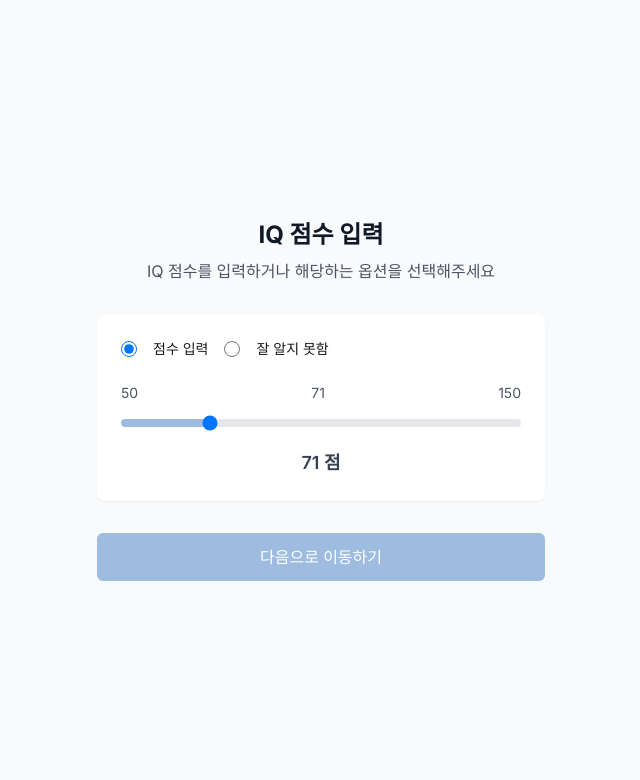
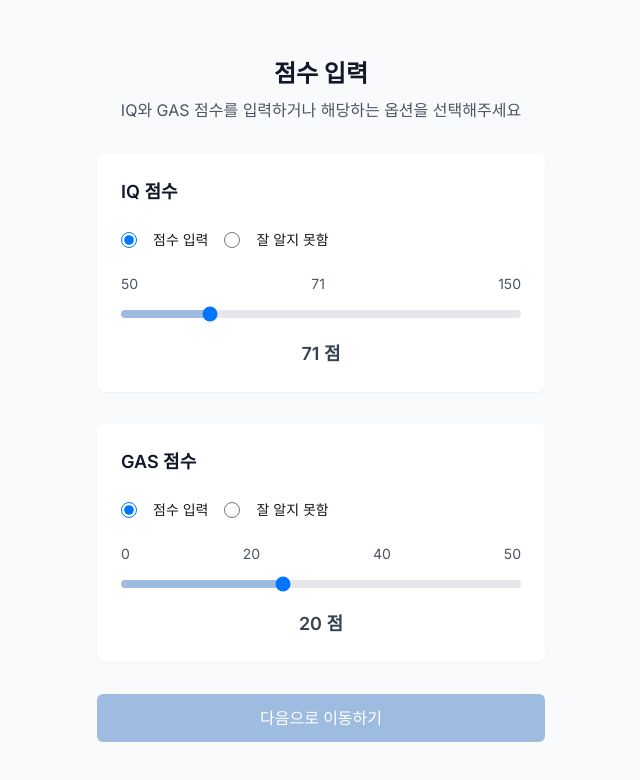
Before and after one commit to tinon1004/LookNLearn, a Next.js app: page /signup/score in a window 1280 px wide. Shown: the top 780 px of the page, without its empty margins (319-959 px from the left). Built offline with nearby package versions, Linux system fonts and the light colour scheme.

Commit message:
Feat: add GAS score part

```diff
--- a/src/app/signup/score/ScoreSelectionPage.tsx
+++ b/src/app/signup/score/ScoreSelectionPage.tsx
@@ -3,25 +3,37 @@
 import { useRouter } from 'next/navigation';
 import { useState } from 'react';
 
-type IQStatus = 'slider' | 'unknown';
+type ScoreStatus = 'slider' | 'unknown';
 
-interface IQData {
+interface ScorData {
   iq: number | null;
-  iqStatus: IQStatus;
+  iqStatus: ScoreStatus;
+  gas: number | null;
+  gasStatus: ScoreStatus;
 }
 
 export default function ScoreSelectionPage() {
   const router = useRouter();
-  const [formData, setFormData] = useState<IQData>({
+  const [formData, setFormData] = useState<ScorData>({
     iq: 71,
-    iqStatus: 'slider'
+    iqStatus: 'slider',
+    gas: 20,
+    gasStatus: 'slider'
   });
 
-  const handleIQStatusChange = (status: IQStatus) => {
+  const handleIQStatusChange = (status: ScoreStatus) => {
     setFormData(prev => ({
       ...prev,
       iqStatus: status,
       iq: status === 'slider' ? prev.iq : null
+    }));
+  };
+
+  const handleGASStatusChange = (status: ScoreStatus) => {
+    setFormData(prev => ({
+      ...prev,
+      gasStatus: status,
+      gas: status === 'slider' ? prev.gas : null
     }));
   };
 
@@ -39,12 +51,12 @@ export default function ScoreSelectionPage() {
     <div className="flex flex-col items-center justify-center min-h-screen bg-gray-50 p-4">
       <div className="w-full max-w-md space-y-8">
         <div className="text-center">
-          <h1 className="text-2xl font-bold text-gray-900">IQ 점수 입력</h1>
-          <p className="mt-2 text-gray-600">IQ 점수를 입력하거나 해당하는 옵션을 선택해주세요</p>
+          <h1 className="text-2xl font-bold text-gray-900">점수 입력</h1>
+          <p className="mt-2 text-gray-600">IQ와 GAS 점수를 입력하거나 해당하는 옵션을 선택해주세요</p>
         </div>
 
         <div className="w-full space-y-6 bg-white p-6 rounded-lg shadow-sm">
-
+            <h2 className="text-lg font-semibold text-gray-900">IQ 점수</h2>
             <div className="space-y-4">
                 <div className="flex items-center space-x-4">
                 <input
@@ -113,6 +125,79 @@ export default function ScoreSelectionPage() {
 
         </div>
 
+
+        <div className="w-full space-y-6 bg-white p-6 rounded-lg shadow-sm">
+            <h2 className="text-lg font-semibold text-gray-900">GAS 점수</h2>
+            <div className="space-y-4">
+                <div className="flex items-center space-x-4">
+                <input
+                    type="radio"
+                    id="gasSlider"
+                    checked={formData.gasStatus === 'slider'}
+                    onChange={() => handleGASStatusChange('slider')}
+                    className="w-4 h-4 text-[#9EBCDF] focus:ring-[#9EBCDF]"
+                />
+                <label htmlFor="gasSlider" className="text-sm">
+                    점수 입력
+                </label>
+
+                <input
+                    type="radio"
+                    id="gasUnknown"
+                    checked={formData.gasStatus === 'unknown'}
+                    onChange={() => handleGASStatusChange('unknown')}
+                    className="w-4 h-4 text-[#9EBCDF] focus:ring-[#9EBCDF]"
+                />
+                <label htmlFor="gasUnknown" className="text-sm">
+                    잘 알지 못함
+                </label>
+                </div>
+            </div>
+
+            {formData.gasStatus === 'slider' && (
+                <div className="space-y-4">
+                <div className="flex justify-between text-sm text-gray-600">
+                    <span>0</span>
+                    <span>20</span>
+                    <span>40</span>
+                    <span>50</span>
+                </div>
+
+                <input
+                    type="range"
+                    min="0"
+                    max="50"
+                    step="1"
+                    value={formData.gas ?? 20}
+                    onChange={(e) => {
+                        const value = Number(e.target.value);
+                        setFormData(prev => ({
+                          ...prev,
+                          gas: value
+                        }));
+                      }}
+                    className="w-full h-2 bg-gray-200 rounded-lg appearance-none cursor-pointer"
+                    style={{
+                        background: `linear-gradient(to right, #9EBCDF 0%, #9EBCDF ${(formData.gas || 0) * 2}%, #E5E7EB ${(formData.gas || 0) * 2}%, #E5E7EB 100%)`
+                      }}
+                />
+
+                <div className="text-center">
+                    <p className="text-lg font-semibold text-gray-700">
+                      {formData.gas} 점
+                    </p>
+                </div>
+                </div>
+            )}
+
+            {formData.gasStatus === 'unknown' && (
+                <p className="text-center text-gray-600">
+                정확한 GAS 점수를 모르는 것으로 기록됩니다.
+                </p>
+            )}
+
+        </div>
+
         <button
           onClick={handleSubmit}
           className="w-full px-4 py-3 bg-[#9EBCDF] hover:bg-[#8BAACE] text-white font-medium rounded-md transition duration-300"
```
Lines whose indentation alone changed are shown as unchanged.
